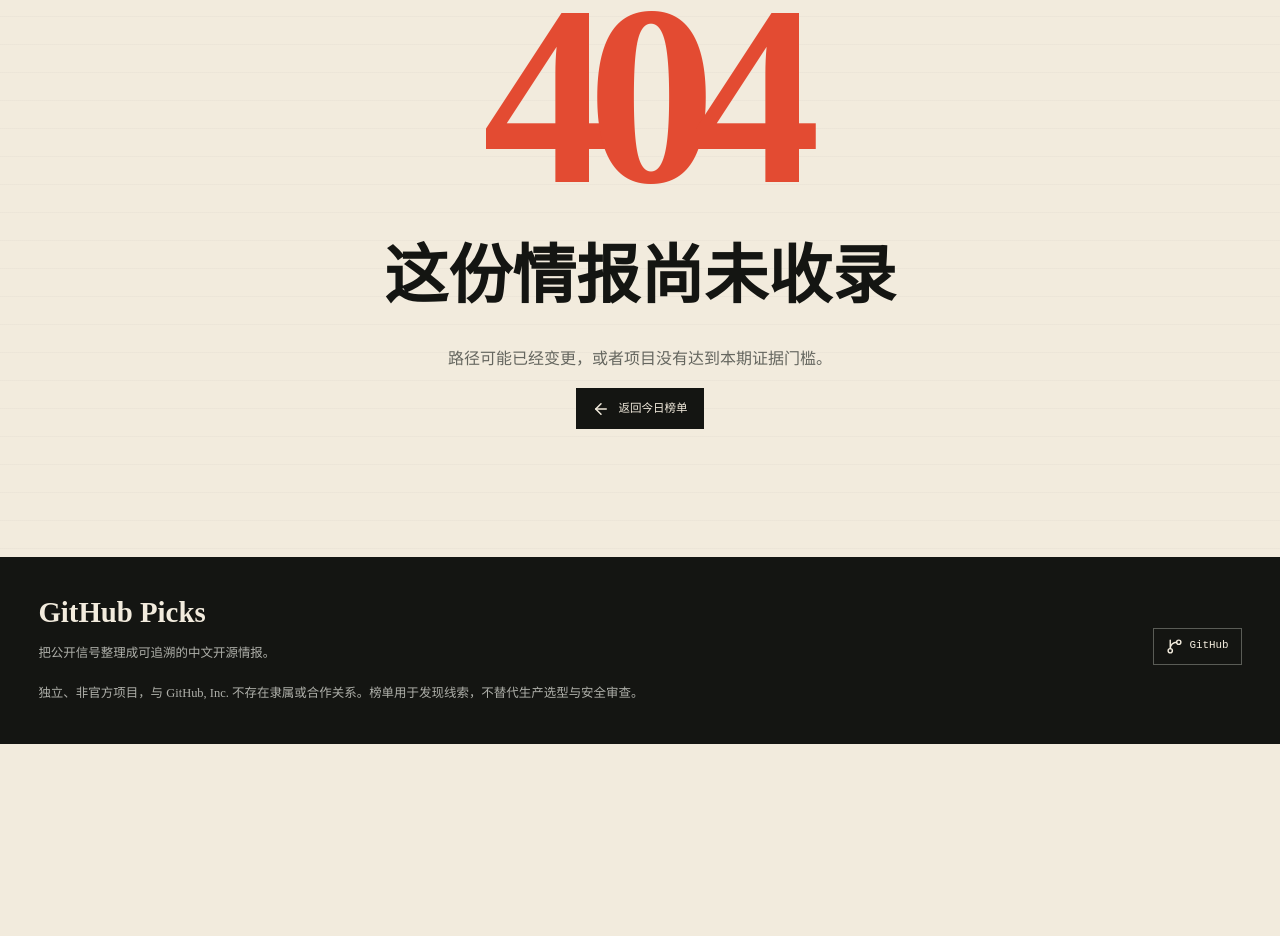
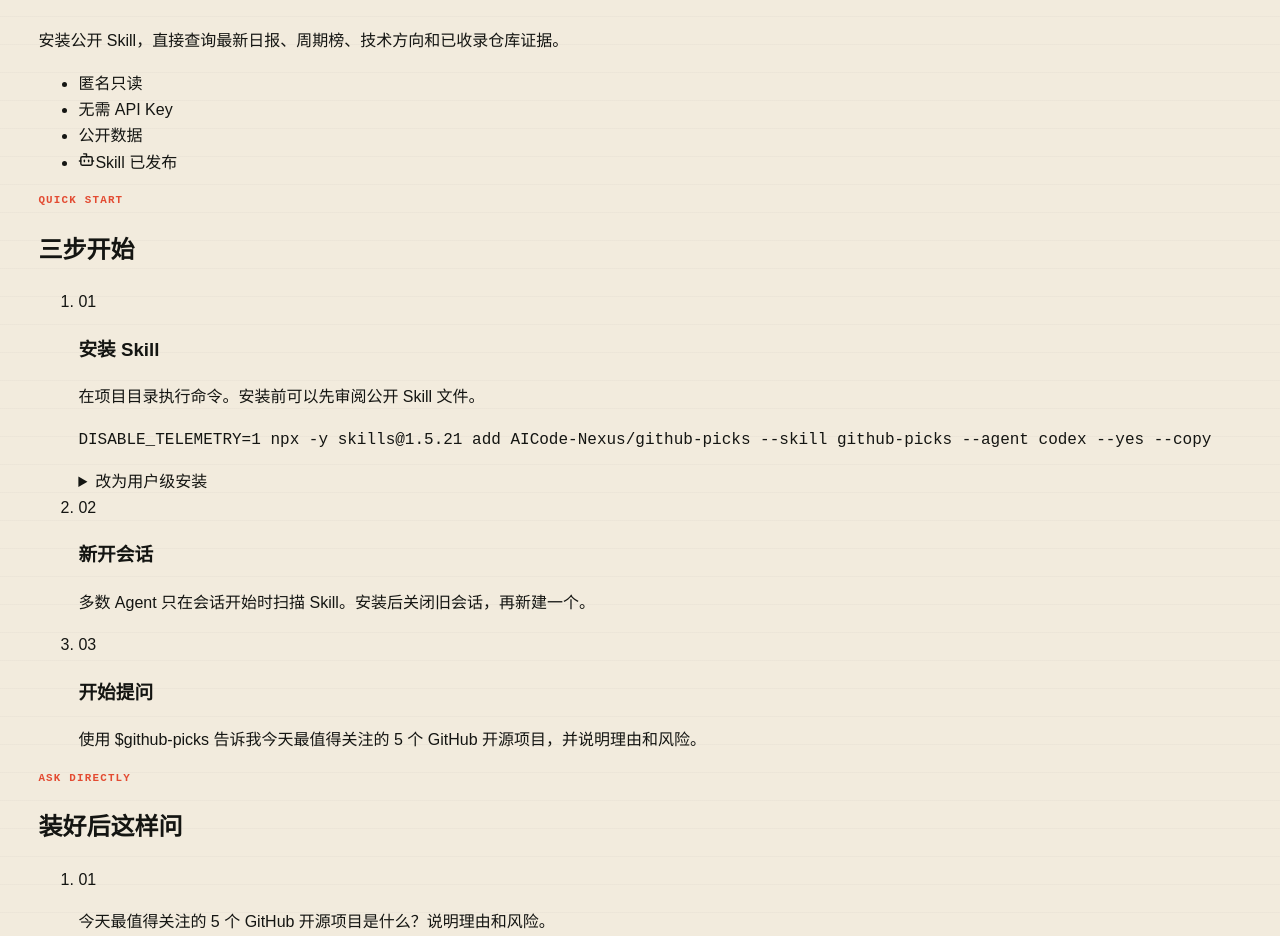
Before and after one commit to AICode-Nexus/github-picks, a Next.js app in the folder apps/web/: page /agent in a window 1280 px wide. Before the commit this address had no page. Shown: the part 264-1200 px from the top of the page. Before the commit the page ends 1008 px from the top, so only its background shows below. Built offline with nearby package versions, Linux system fonts and the light colour scheme.

Commit message:
feat(web): add Agent tutorial content

```diff
--- /dev/null
+++ b/apps/web/src/app/agent/page.tsx
@@ -0,0 +1,12 @@
+import type { Metadata } from "next";
+import { AgentTutorialPage } from "../../components/agent-tutorial-page";
+
+export const metadata: Metadata = {
+  title: "Agent 接入",
+  description:
+    "安装 GitHub Picks Agent Skill，查询最新开源日报、周期榜、技术方向和仓库证据。",
+};
+
+export default function Page() {
+  return <AgentTutorialPage />;
+}
--- /dev/null
+++ b/apps/web/src/components/agent-tutorial-page.tsx
@@ -0,0 +1,212 @@
+import {
+  Bot,
+  CalendarRange,
+  Compass,
+  Database,
+  ExternalLink,
+  GitCompareArrows,
+} from "lucide-react";
+import Link from "next/link";
+
+export const PROJECT_INSTALL_COMMAND =
+  "DISABLE_TELEMETRY=1 npx -y skills@1.5.21 add AICode-Nexus/github-picks --skill github-picks --agent codex --yes --copy";
+
+export const GLOBAL_INSTALL_COMMAND = `${PROJECT_INSTALL_COMMAND} --global`;
+
+export const VERIFY_PROMPT =
+  "使用 $github-picks 告诉我今天最值得关注的 5 个 GitHub 开源项目，并说明理由和风险。";
+
+const EXAMPLE_PROMPTS = [
+  "今天最值得关注的 5 个 GitHub 开源项目是什么？说明理由和风险。",
+  "近 30 天安全与软件供应链方向有哪些持续值得看的项目？不要按 Star 重排。",
+  "比较两个已收录仓库的工程成熟度、置信度和公开风险证据。",
+] as const;
+
+const CAPABILITIES = [
+  {
+    label: "最新日报",
+    detail: "读取最新 live 日报、生成时间与信源健康状态。",
+    icon: Database,
+  },
+  {
+    label: "周期持续价值榜",
+    detail: "查询 7、30、90 与 180 天窗口，并如实说明实际覆盖天数。",
+    icon: CalendarRange,
+  },
+  {
+    label: "五个技术方向",
+    detail: "按 AI、数据、应用平台、基础设施与安全方向保序筛选。",
+    icon: Compass,
+  },
+  {
+    label: "仓库证据与历史观测",
+    detail: "比较已收录项目的公开事实、置信度、风险与历史变化。",
+    icon: GitCompareArrows,
+  },
+] as const;
+
+const RESOURCE_LINKS = [
+  {
+    label: "Skill 源码",
+    href: "https://github.com/AICode-Nexus/github-picks/tree/master/.agents/skills/github-picks",
+  },
+  {
+    label: "API 状态",
+    href: "https://aicode-nexus.github.io/github-picks/api/v1/meta.json",
+  },
+  {
+    label: "接入运行手册",
+    href: "https://github.com/AICode-Nexus/github-picks/blob/master/docs/runbooks/github-picks-agent-api.md",
+  },
+] as const;
+
+export function AgentTutorialPage() {
+  return (
+    <main id="main-content">
+      <div className="page-shell inner-page agent-page">
+        <nav className="breadcrumbs" aria-label="面包屑">
+          <Link href="/">今日榜单</Link>
+          <span aria-hidden="true">/</span>
+          <span>Agent 接入</span>
+        </nav>
+
+        <header className="agent-hero">
+          <div className="agent-hero__copy">
+            <p className="eyebrow">AGENT ACCESS / PUBLIC API V1</p>
+            <h1>让 Agent 直接使用 GitHub Picks</h1>
+            <p>
+              安装公开
+              Skill，直接查询最新日报、周期榜、技术方向和已收录仓库证据。
+            </p>
+          </div>
+          <ul className="agent-status-list" aria-label="接入状态">
+            <li>匿名只读</li>
+            <li>无需 API Key</li>
+            <li>公开数据</li>
+            <li>
+              <Bot aria-hidden="true" size={17} />
+              Skill 已发布
+            </li>
+          </ul>
+        </header>
+
+        <section
+          className="agent-section"
+          aria-labelledby="agent-install-title"
+        >
+          <header className="agent-section__heading">
+            <p className="eyebrow">QUICK START</p>
+            <h2 id="agent-install-title">三步开始</h2>
+          </header>
+          <ol className="agent-steps">
+            <li>
+              <span className="agent-step__number">01</span>
+              <h3>安装 Skill</h3>
+              <p>在项目目录执行命令。安装前可以先审阅公开 Skill 文件。</p>
+              <div className="agent-command">
+                <pre>
+                  <code>{PROJECT_INSTALL_COMMAND}</code>
+                </pre>
+              </div>
+              <details className="agent-global-install">
+                <summary>改为用户级安装</summary>
+                <pre>
+                  <code>{GLOBAL_INSTALL_COMMAND}</code>
+                </pre>
+              </details>
+            </li>
+            <li>
+              <span className="agent-step__number">02</span>
+              <h3>新开会话</h3>
+              <p>
+                多数 Agent 只在会话开始时扫描
+                Skill。安装后关闭旧会话，再新建一个。
+              </p>
+            </li>
+            <li>
+              <span className="agent-step__number">03</span>
+              <h3>开始提问</h3>
+              <p>{VERIFY_PROMPT}</p>
+            </li>
+          </ol>
+        </section>
+
+        <section
+          className="agent-section"
+          aria-labelledby="agent-examples-title"
+        >
+          <header className="agent-section__heading">
+            <p className="eyebrow">ASK DIRECTLY</p>
+            <h2 id="agent-examples-title">装好后这样问</h2>
+          </header>
+          <ol className="agent-example-list">
+            {EXAMPLE_PROMPTS.map((prompt, index) => (
+              <li key={prompt}>
+                <span>{String(index + 1).padStart(2, "0")}</span>
+                <p>{prompt}</p>
+              </li>
+            ))}
+          </ol>
+        </section>
+
+        <section
+          className="agent-section"
+          aria-labelledby="agent-capabilities-title"
+        >
+          <header className="agent-section__heading">
+            <p className="eyebrow">PUBLIC INTELLIGENCE</p>
+            <h2 id="agent-capabilities-title">Agent 能做什么</h2>
+          </header>
+          <ul className="agent-capabilities" aria-label="Agent 能力">
+            {CAPABILITIES.map(({ label, detail, icon: Icon }) => (
+              <li key={label}>
+                <Icon aria-hidden="true" size={20} />
+                <div>
+                  <h3>{label}</h3>
+                  <p>{detail}</p>
+                </div>
+              </li>
+            ))}
+          </ul>
+        </section>
+
+        <section
+          className="agent-boundary"
+          aria-labelledby="agent-boundary-title"
+        >
+          <div>
+            <p className="eyebrow">READ-ONLY BOUNDARY</p>
+            <h2 id="agent-boundary-title">公开数据，有明确边界</h2>
+            <p>
+              Skill 只读取 GitHub Picks 固定域名下的匿名只读
+              API，不访问私有仓库，不要求 Token，也不重新评分或按 Star 改序。
+            </p>
+          </div>
+          <aside>
+            <h3>没有发现 Skill？</h3>
+            <ol>
+              <li>关闭旧会话并新建会话。</li>
+              <li>
+                确认 Agent 发现了 <code>github-picks</code>。
+              </li>
+              <li>仍失败时审阅安装路径和公开运行手册。</li>
+            </ol>
+          </aside>
+          <nav className="agent-resources" aria-label="Agent 接入资源">
+            {RESOURCE_LINKS.map((resource) => (
+              <a
+                key={resource.href}
+                href={resource.href}
+                target="_blank"
+                rel="noreferrer"
+              >
+                {resource.label}
+                <ExternalLink aria-hidden="true" size={15} />
+              </a>
+            ))}
+          </nav>
+        </section>
+      </div>
+    </main>
+  );
+}
```
Also changed, not shown: 1 other file (tests, documents, lock files or other folders).
